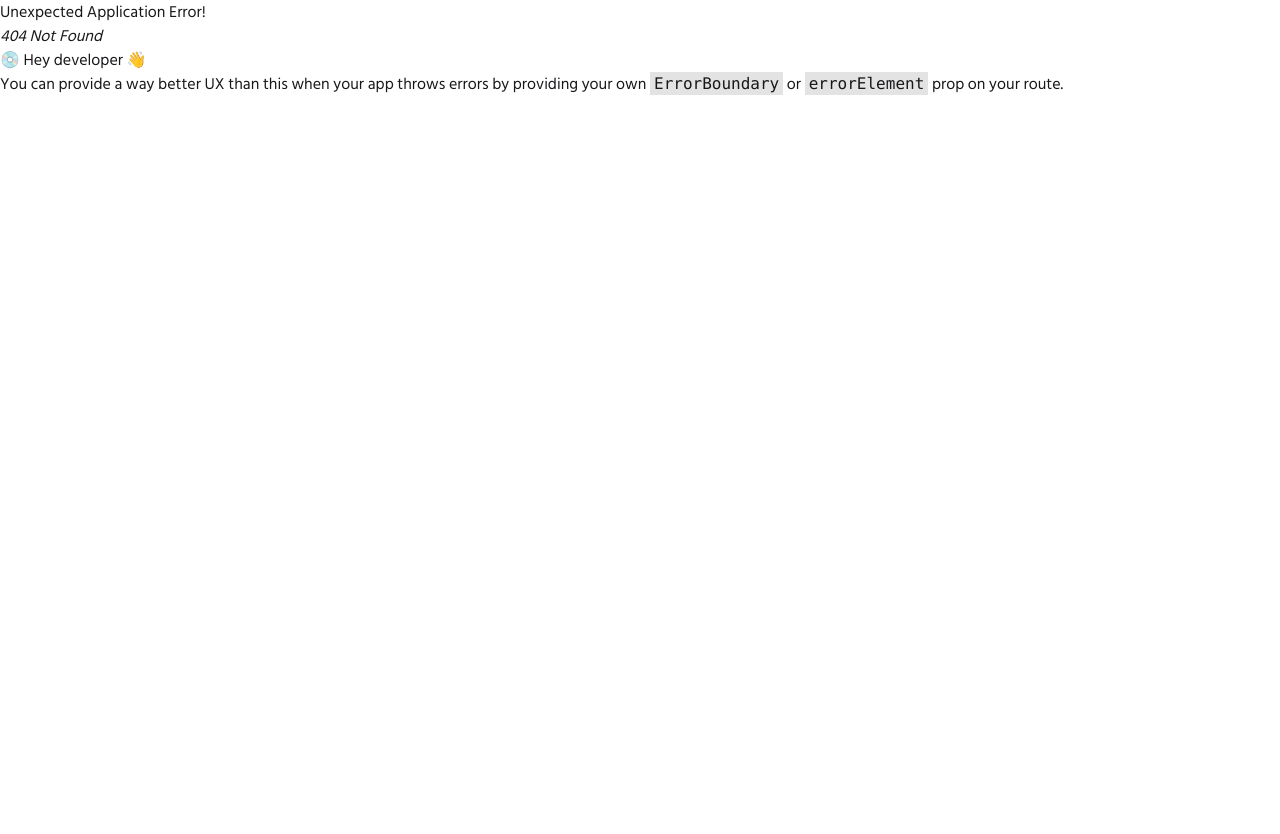
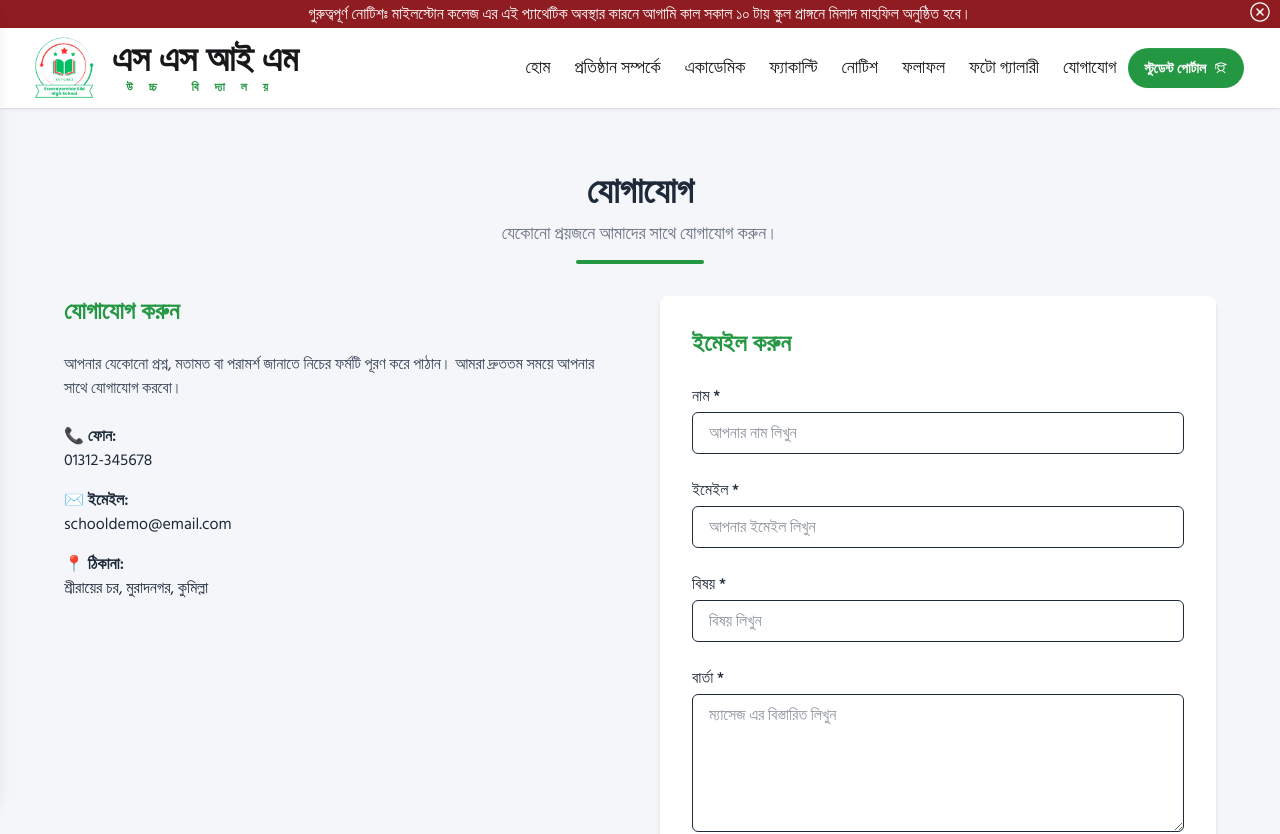
Before and after one commit to jahidul2004/src-sim-school, a React (Vite) app: page /contact in a window 1280 px wide. Before the commit this address had no page. Shown: the top 834 px of the page. Before the commit the page ends 800 px from the top, so only its background shows below. Built offline with nearby package versions, Linux system fonts and the light colour scheme.

Commit message:
Contact page added.

```diff
--- /dev/null
+++ b/src/pages/contact/Contact.jsx
@@ -0,0 +1,136 @@
+import React, { useState } from "react";
+import SectionHeader from "../../components/sectionHeader/SectionHeader";
+
+const Contact = () => {
+    const [formData, setFormData] = useState({
+        name: "",
+        email: "",
+        subject: "",
+        message: "",
+    });
+
+    const handleChange = (e) => {
+        setFormData({
+            ...formData,
+            [e.target.name]: e.target.value,
+        });
+    };
+
+    const handleSubmit = (e) => {
+        e.preventDefault();
+        console.log("Message Sent:", formData);
+        // এখানে তুমি backend বা email service এর সাথে যুক্ত করতে পারো
+        alert("আপনার বার্তা সফলভাবে পাঠানো হয়েছে!");
+        setFormData({ name: "", email: "", subject: "", message: "" });
+    };
+
+    return (
+        <div className="px-4 py-16 bg-[#f4f6fa] text-gray-800">
+            <div>
+                <SectionHeader
+                    title={"যোগাযোগ"}
+                    subtitle={"যেকোনো প্রয়জনে আমাদের সাথে যোগাযোগ করুন।"}
+                ></SectionHeader>
+            </div>
+            <div className="max-w-6xl mx-auto grid grid-cols-1 md:grid-cols-2 gap-10">
+                {/* Contact Info */}
+                <div>
+                    <h2 className="text-2xl font-bold mb-6 text-[#249742]">
+                        যোগাযোগ করুন
+                    </h2>
+                    <p className="mb-4 text-gray-700">
+                        আপনার যেকোনো প্রশ্ন, মতামত বা পরামর্শ জানাতে নিচের
+                        ফর্মটি পূরণ করে পাঠান। আমরা দ্রুততম সময়ে আপনার সাথে
+                        যোগাযোগ করবো।
+                    </p>
+                    <div className="space-y-4 mt-6">
+                        <div>
+                            <p className="font-semibold">📞 ফোন:</p>
+                            <p>01312-345678</p>
+                        </div>
+                        <div>
+                            <p className="font-semibold">✉️ ইমেইল:</p>
+                            <p>schooldemo@email.com</p>
+                        </div>
+                        <div>
+                            <p className="font-semibold">📍 ঠিকানা:</p>
+                            <p>শ্রীরায়ের চর, মুরাদনগর, কুমিল্লা</p>
+                        </div>
+                    </div>
+                </div>
+
+                {/* Contact Form */}
+                <form
+                    onSubmit={handleSubmit}
+                    className="bg-white shadow-md rounded-lg p-8 space-y-6"
+                >
+                    <h2 className="text-2xl font-bold mb-6 text-[#249742]">
+                        ইমেইল করুন
+                    </h2>
+                    <div>
+                        <label className="block mb-1 font-medium">নাম *</label>
+                        <input
+                            placeholder="আপনার নাম লিখুন"
+                            type="text"
+                            name="name"
+                            value={formData.name}
+                            onChange={handleChange}
+                            required
+                            className="w-full px-4 py-2 border rounded-md focus:outline-none focus:ring-2 focus:ring-[#00b795]"
+                        />
+                    </div>
+                    <div>
+                        <label className="block mb-1 font-medium">
+                            ইমেইল *
+                        </label>
+                        <input
+                            placeholder="আপনার ইমেইল লিখুন"
+                            type="email"
+                            name="email"
+                            value={formData.email}
+                            onChange={handleChange}
+                            required
+                            className="w-full px-4 py-2 border rounded-md focus:outline-none focus:ring-2 focus:ring-[#00b795]"
+                        />
+                    </div>
+                    <div>
+                        <label className="block mb-1 font-medium">
+                            বিষয় *
+                        </label>
+                        <input
+                            placeholder="বিষয় লিখুন"
+                            type="text"
+                            name="subject"
+                            value={formData.subject}
+                            onChange={handleChange}
+                            required
+                            className="w-full px-4 py-2 border rounded-md focus:outline-none focus:ring-2 focus:ring-[#00b795]"
+                        />
+                    </div>
+                    <div>
+                        <label className="block mb-1 font-medium">
+                            বার্তা *
+                        </label>
+                        <textarea
+                            placeholder="ম্যাসেজ এর বিস্তারিত লিখুন"
+                            name="message"
+                            value={formData.message}
+                            onChange={handleChange}
+                            required
+                            rows="5"
+                            className="w-full px-4 py-2 border rounded-md focus:outline-none focus:ring-2 focus:ring-[#00b795]"
+                        ></textarea>
+                    </div>
+                    <button
+                        type="submit"
+                        className="bg-[#249742] text-white py-2 px-6 rounded-lg hover:bg-[#009e84] transition-all duration-300"
+                    >
+                        বার্তা পাঠান
+                    </button>
+                </form>
+            </div>
+        </div>
+    );
+};
+
+export default Contact;
--- a/src/routes/router.jsx
+++ b/src/routes/router.jsx
@@ -7,6 +7,7 @@ import Faculty from "../pages/faculty/Faculty";
 import Notice from "../pages/notice/Notice";
 import Result from "../pages/result/Result";
 import PhotoGallery from "../pages/photoGallery/PhotoGallery";
+import Contact from "../pages/contact/Contact";
 
 const router = createBrowserRouter([
     {
@@ -41,6 +42,10 @@ const router = createBrowserRouter([
                 path: "/photoGallery",
                 element: <PhotoGallery></PhotoGallery>,
             },
+            {
+                path:"/contact",
+                element:<Contact></Contact>
+            }
         ],
     },
 ]);
--- a/src/shared/NavBar.jsx
+++ b/src/shared/NavBar.jsx
@@ -48,7 +48,7 @@ const NavBar = () => {
                 </NavLink>
             </li>
             <li>
-                <NavLink to={"/result"} onClick={() => setDrawerOpen(false)}>
+                <NavLink to={"/contact"} onClick={() => setDrawerOpen(false)}>
                     যোগাযোগ
                 </NavLink>
             </li>
```
